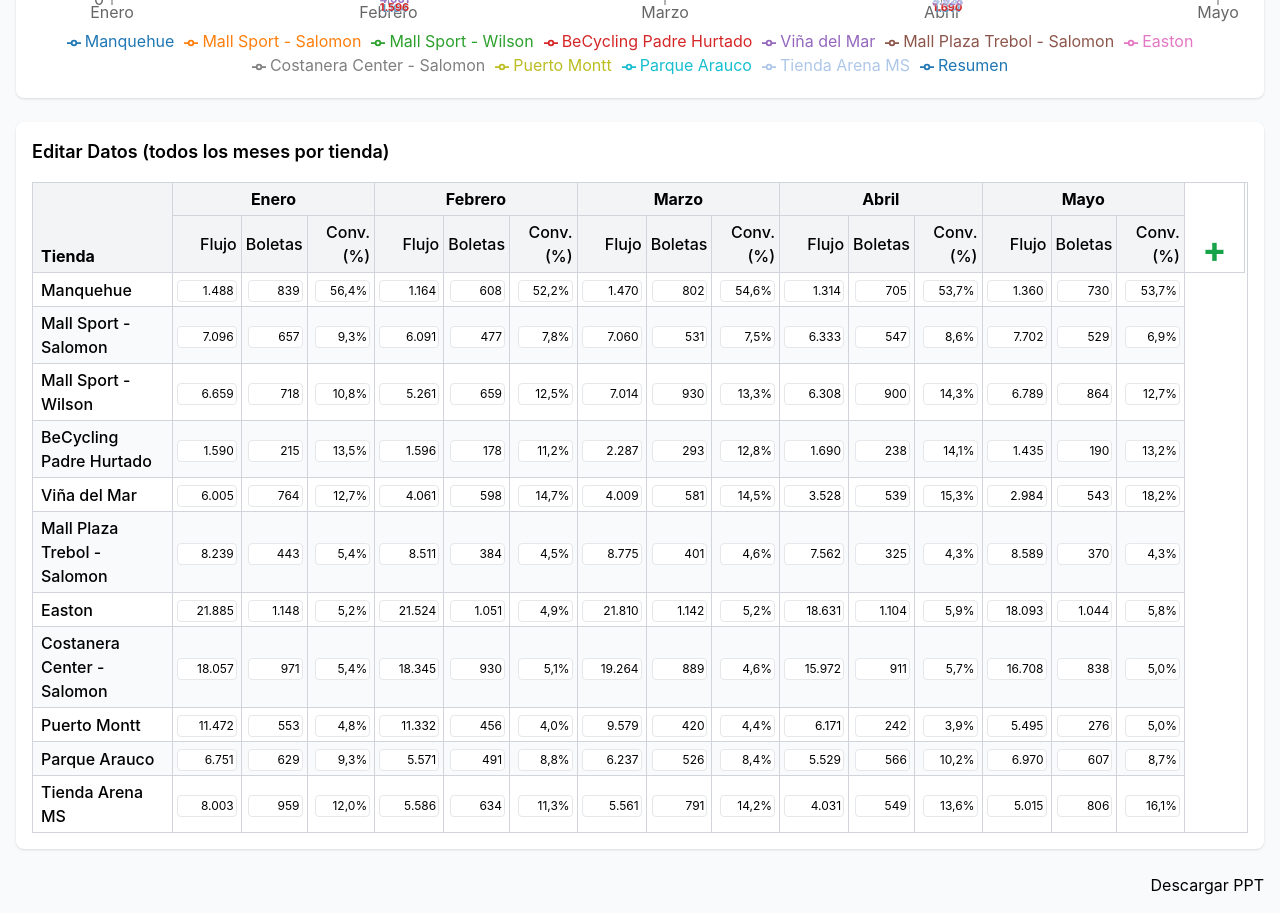
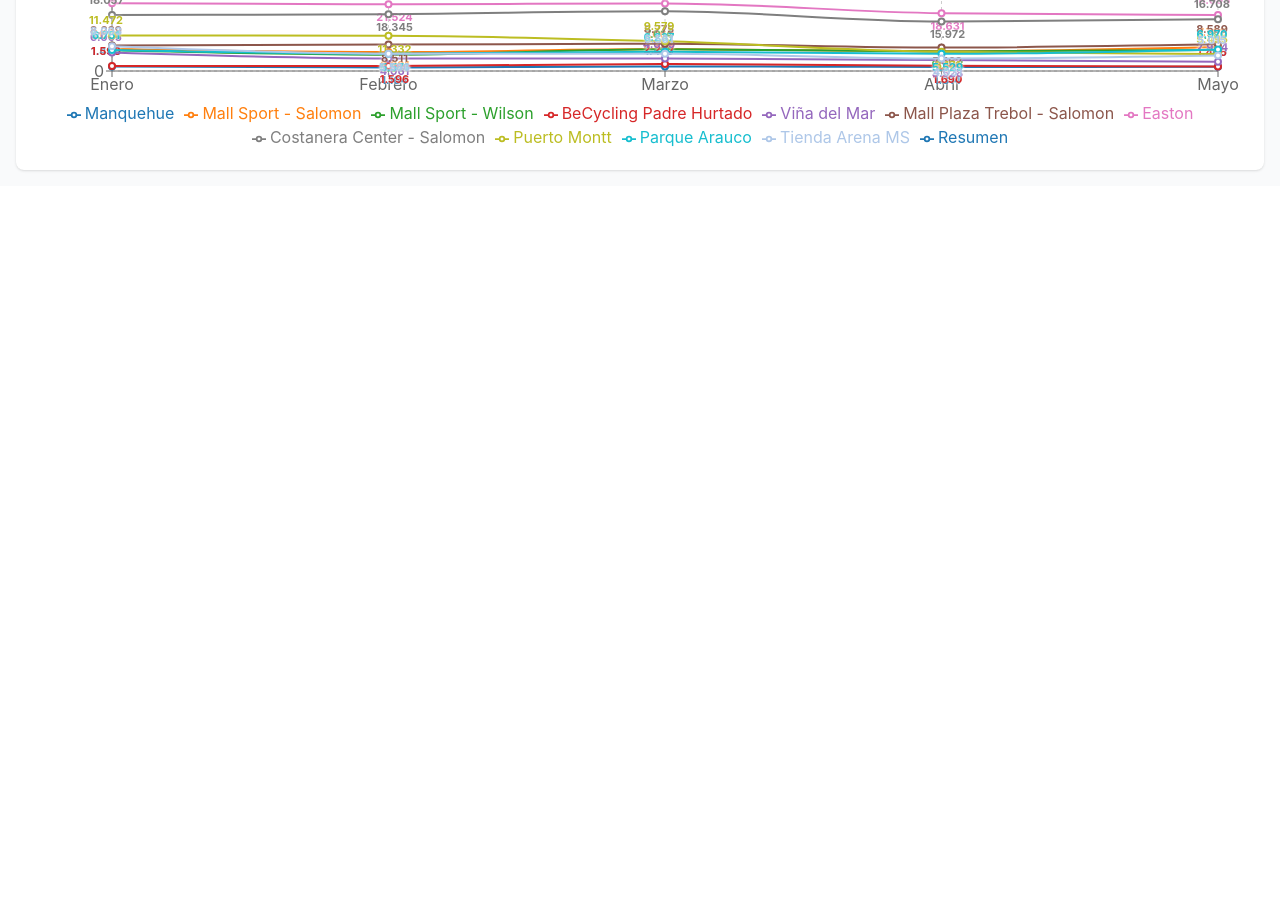
Before and after one commit to NandoPls/Graficos, a React (Create React App) app: page / in a window 1280 px wide. Shown: the part 660-1573 px from the top of the page. After the commit the page ends 846 px from the top, so only its background shows below. Built offline with nearby package versions, Linux system fonts and the light colour scheme.

Commit message:
Corrige errores y actualiza la funcionalidad para seleccionar meses

```diff
--- a/src/App.js
+++ b/src/App.js
@@ -120,6 +120,17 @@
     });
     return obj;
   });
+
+  // Definir handleMonthChange aquí para cambiar la selección de meses
+  const handleMonthChange = (month) => {
+    setMonthsVisible(prevMonths => {
+      if (prevMonths.includes(month)) {
+        return prevMonths.filter(m => m !== month); // Deselecciona el mes
+      } else {
+        return [...prevMonths, month]; // Selecciona el mes
+      }
+    });
+  };
 
   const handleDataChange = (storeName, month, field, value) => {
     setStoreData(prevData => {
@@ -335,6 +346,25 @@
             </button>
           </div>
         </div>
+        {/* Selector de meses con checkboxes */}
+        <div className="mb-6">
+          <label className="block text-sm font-medium text-gray-700 mb-2">Seleccionar Meses:</label>
+          <div className="flex flex-wrap gap-4">
+            {MONTHS_ORDER.map((month, index) => (
+              <label key={index} className="flex items-center">
+                <input
+                  type="checkbox"
+                  name="month"
+                  value={month}
+                  checked={monthsVisible.includes(month)}
+                  onChange={() => handleMonthChange(month)}
+                  className="h-4 w-4 text-indigo-600 border-gray-300 rounded focus:ring-indigo-500"
+                />
+                <span className="ml-2 text-sm text-gray-700">{month}</span>
+              </label>
+            ))}
+          </div>
+        </div>
       </div>
       <div className="bg-white p-4 rounded-lg shadow" style={{ height: 450 }} ref={chartContainerRef}>
         <ResponsiveContainer width="100%" height="100%">
@@ -493,168 +523,6 @@
           )}
         </ResponsiveContainer>
       </div>
-      <div className="mt-6 bg-white p-4 rounded-lg shadow max-w-full overflow-auto">
-        <h2 className="text-lg font-semibold mb-4">Editar Datos (todos los meses por tienda)</h2>
-        <div className="overflow-x-auto">
-          <table className="w-full min-w-[900px] table-auto border-collapse border border-gray-300">
-            <thead>
-              <tr className="bg-gray-100">
-                <th className="border border-gray-300 px-2 py-1 text-left align-bottom" rowSpan="2" style={{ minWidth: 120 }}>Tienda</th>
-                {monthsVisible.map((month) => (
-                  <th
-                    key={month}
-                    className="border border-gray-300 px-1 py-1 text-center"
-                    colSpan={3}
-                    style={{ minWidth: 90 }}
-                  >
-                    {month}
-                  </th>
-                ))}
-                <th
-                  className="border border-gray-300 px-1 py-1 text-center align-bottom"
-                  rowSpan="2"
-                  style={{ minWidth: 60, background: 'white' }}
-                >
-                  {canAddMonth && (
-                    <button
-                      onClick={handleAddMonth}
-                      aria-label="Agregar mes"
-                      className="text-4xl font-bold text-green-600 hover:text-green-800 focus:outline-none transition"
-                      style={{ lineHeight: '1', padding: '0 12px', background: 'white', border: 'none', cursor: 'pointer' }}
-                      disabled={!canAddMonth}
-                    >
-                      +
-                    </button>
-                  )}
-                </th>
-              </tr>
-              <tr className="bg-gray-100">
-                {monthsVisible.map((month) => (
-                  <React.Fragment key={month + "-header"}>
-                    <th key={month + "-flujo"} className="border border-gray-300 px-1 py-1 text-right" style={{ minWidth: 60, fontWeight: 500 }}>Flujo</th>
-                    <th key={month + "-boletas"} className="border border-gray-300 px-1 py-1 text-right" style={{ minWidth: 60, fontWeight: 500 }}>Boletas</th>
-                    <th key={month + "-conversion"} className="border border-gray-300 px-1 py-1 text-right" style={{ minWidth: 62, fontWeight: 500 }}>Conv. (%)</th>
-                  </React.Fragment>
-                ))}
-                <th className="border-none bg-white"></th>
-              </tr>
-            </thead>
-            <tbody>
-              {storeData
-                .filter(store => selectedStores[store.name])
-                .slice(0, 11)
-                .map((store, idx) => {
-                  const formatNumber = (num) => {
-                    if (num === '' || num === null || num === undefined) return '';
-                    const n = Number(num);
-                    if (isNaN(n)) return '';
-                    return n.toLocaleString('de-DE');
-                  };
-                  const parseNumber = (str) => {
-                    if (!str) return '';
-                    const cleaned = str.replace(/\./g, '').replace(/,/g, '.').trim();
-                    const n = Number(cleaned);
-                    return isNaN(n) ? '' : n;
-                  };
-                  const formatPercentage = (num) => {
-                    if (num === '' || num === null || num === undefined) return '';
-                    const n = Number(num);
-                    if (isNaN(n)) return '';
-                    return n.toFixed(1).replace('.', ',') + '%';
-                  };
-                  const parsePercentage = (str) => {
-                    if (!str) return '';
-                    const cleaned = str.replace('%', '').replace(/\./g, '').replace(/,/g, '.').trim();
-                    const n = Number(cleaned);
-                    return isNaN(n) ? '' : n;
-                  };
-                  const dataByMonth = {};
-                  store.data.forEach(d => { dataByMonth[d.month] = d; });
-                  return (
-                    <tr key={store.name} className="odd:bg-white even:bg-gray-50">
-                      <td className="border border-gray-300 px-2 py-1 font-medium sticky left-0 bg-inherit z-10" style={{ minWidth: 120 }}>
-                        {store.name}
-                      </td>
-                      {monthsVisible.map(month => {
-                        const entry = dataByMonth[month] || { flujo: '', boletas: '', conversion: '' };
-                        return (
-                          <React.Fragment key={month + store.name + "-inputs"}>
-                            <td key={month + store.name + "-flujo"} className="border border-gray-300 px-1 py-1 text-right">
-                              <input
-                                type="text"
-                                value={formatNumber(entry.flujo)}
-                                onChange={e => {
-                                  const val = parseNumber(e.target.value);
-                                  if (val === '' || !isNaN(val)) {
-                                    handleDataChange(store.name, month, 'flujo', val === '' ? '' : val);
-                                  }
-                                }}
-                                className="w-16 p-0.5 border rounded text-right text-xs"
-                                spellCheck="false"
-                                style={{ minWidth: 45, maxWidth: 60 }}
-                              />
-                            </td>
-                            <td key={month + store.name + "-boletas"} className="border border-gray-300 px-1 py-1 text-right">
-                              <input
-                                type="text"
-                                value={formatNumber(entry.boletas)}
-                                onChange={e => {
-                                  const val = parseNumber(e.target.value);
-                                  if (val === '' || !isNaN(val)) {
-                                    handleDataChange(store.name, month, 'boletas', val === '' ? '' : val);
-                                  }
-                                }}
-                                className="w-14 p-0.5 border rounded text-right text-xs"
-                                spellCheck="false"
-                                style={{ minWidth: 38, maxWidth: 55 }}
-                              />
-                            </td>
-                            <td key={month + store.name + "-conversion"} className="border border-gray-300 px-1 py-1 text-right">
-                              <input
-                                type="text"
-                                value={formatPercentage(entry.conversion)}
-                                onChange={e => {
-                                  const val = parsePercentage(e.target.value);
-                                  if (val === '' || !isNaN(val)) {
-                                    handleDataChange(store.name, month, 'conversion', val === '' ? '' : val);
-                                  }
-                                }}
-                                className="w-14 p-0.5 border rounded text-right text-xs"
-                                spellCheck="false"
-                                style={{ minWidth: 38, maxWidth: 55 }}
-                              />
-                            </td>
-                          </React.Fragment>
-                        );
-                      })}
-                      <td className="border-none bg-white"></td>
-                    </tr>
-                  );
-                })}
-            </tbody>
-          </table>
-        </div>
-      </div>
-      <div className="mt-6 flex justify-end gap-2">
-        <button
-          onClick={async () => {
-            if (chartContainerRef.current) {
-              try {
-                const canvas = await html2canvas(chartContainerRef.current, { backgroundColor: "#fff" });
-                const imgData = canvas.toDataURL("image/png");
-                generatePPT(storeData, selectedStores, monthsVisible, selectedMetric, imgData);
-              } catch (err) {
-                // Si falla, fallback a sin imagen
-                generatePPT(storeData, selectedStores, monthsVisible, selectedMetric);
-              }
-            } else {
-              generatePPT(storeData, selectedStores, monthsVisible, selectedMetric);
-            }
-          }}
-        >
-          Descargar PPT
-        </button>
-      </div>
     </div>
   );
 }
```
